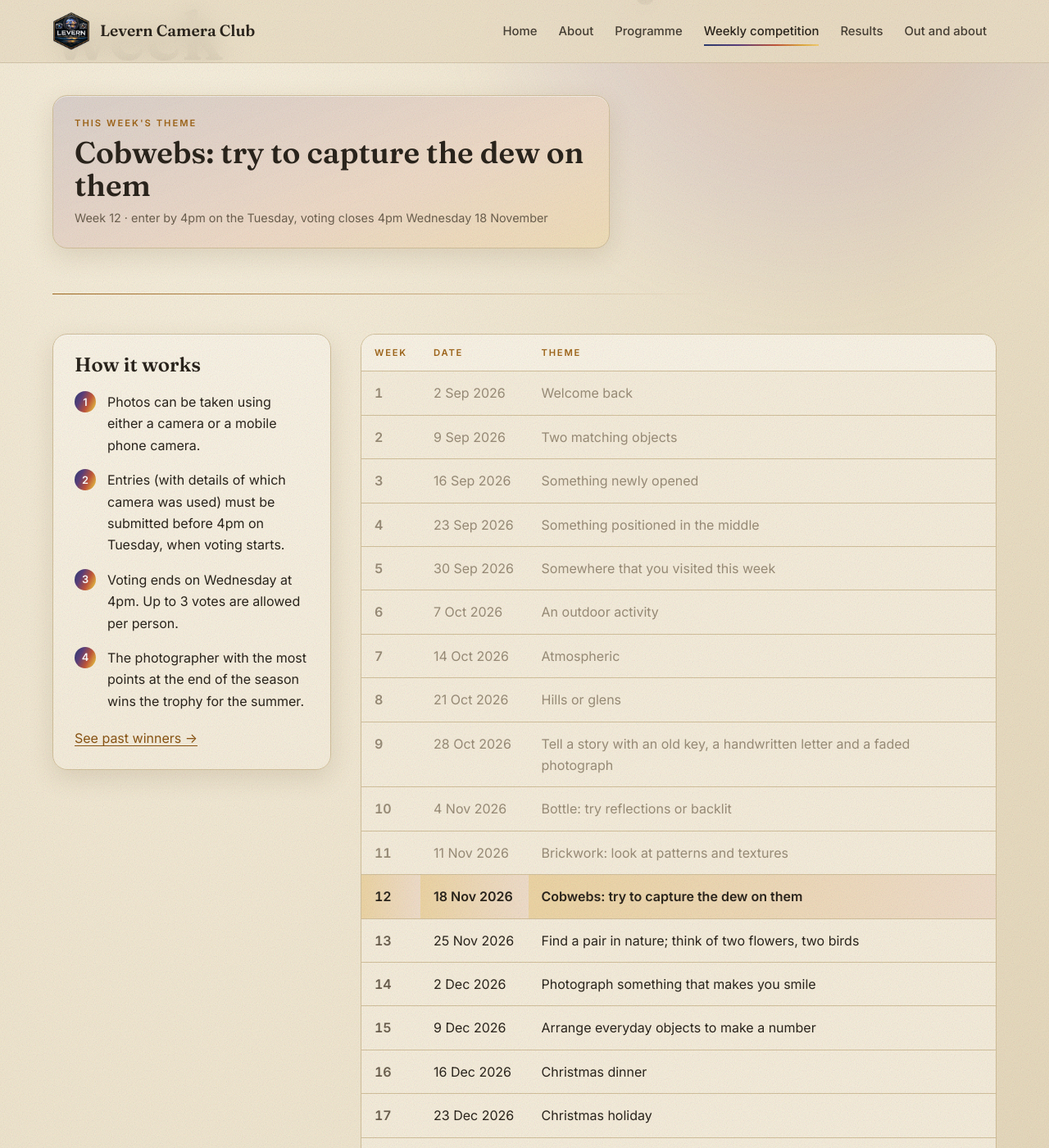
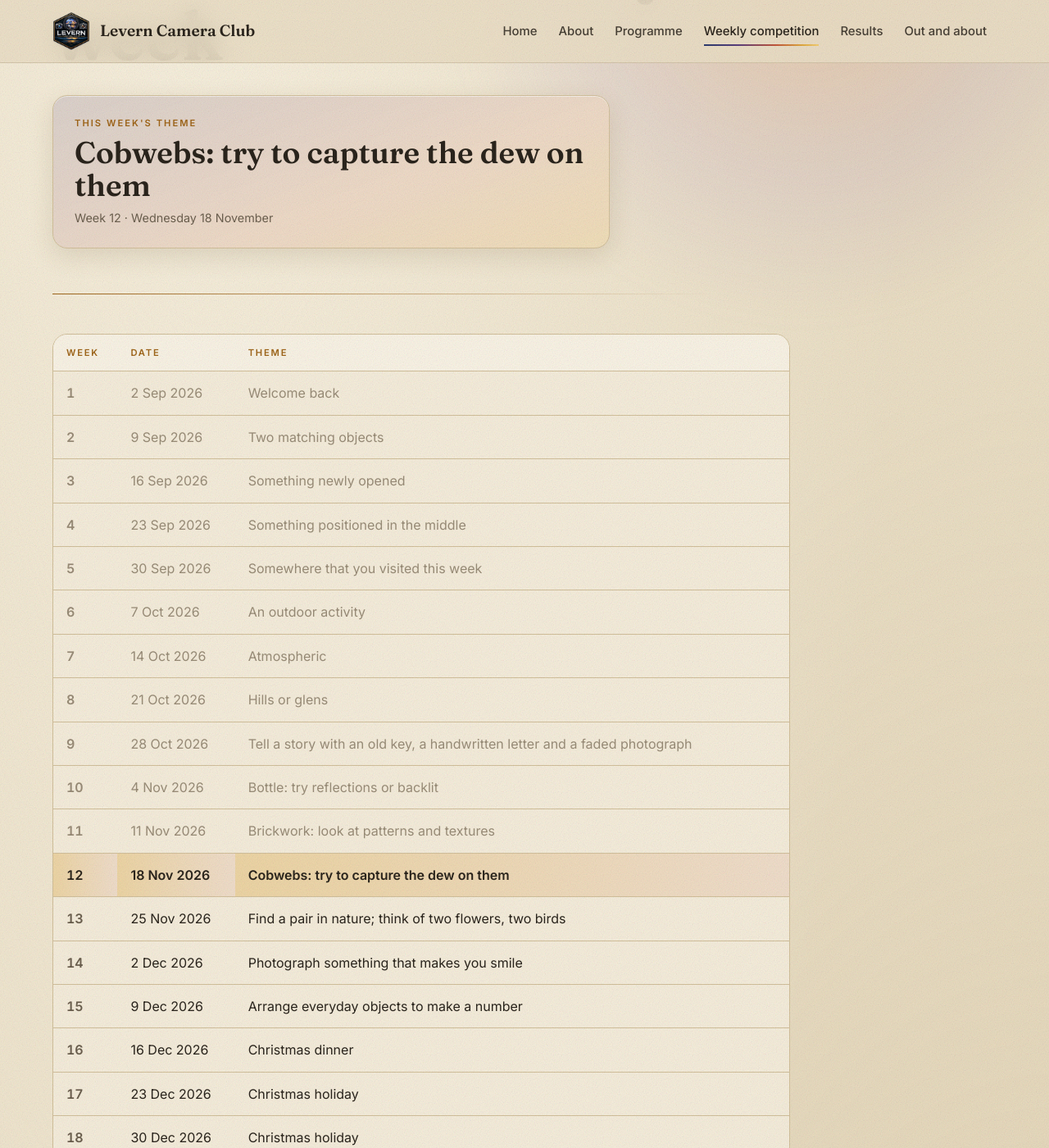
Before and after one commit to grantfitfuel/levern-camera-club, a Jekyll site: the page built from weekly-competition.html, in a window 1280 px wide and 1400 px high, scrolled down 306 px. Shown: the whole window at 82% size. Built offline with Jekyll 4.4.1, drawn with Linux system fonts in a browser that asks for light colours.

Commit message:
Weekly competition: keep the themes list, remove entry rules
Co-Authored-By: Claude Opus 5.5 <noreply@anthropic.com>
Claude-Session: https://claude.ai/code/session_012PBygZKZRm7fLhazHccoH4

```diff
--- a/assets/css/style.css
+++ b/assets/css/style.css
@@ -246,6 +246,8 @@ h1 em, h2 em, .statement em, .footer-name em {
 .rules li { position: relative; padding-left: 40px; margin-bottom: 1em; counter-increment: r; }
 .rules li::before { content: counter(r); position: absolute; left: 0; top: 0; width: 26px; height: 26px; border-radius: 50%; background: var(--sunset); color: #fff; font-weight: 700; font-size: .8rem; display: grid; place-items: center; }
 @media (max-width: 880px) { .two-col { grid-template-columns: 1fr; } .rules { position: static; } }
+.themes-wrap { margin-top: 48px; margin-bottom: 110px; }
+.themes-wrap .themes { max-width: 900px; }
 .themes { width: 100%; border-collapse: separate; border-spacing: 0; background: var(--surface); border: 1px solid var(--line); border-radius: var(--radius); overflow: hidden; }
 .themes th, .themes td { text-align: left; padding: 13px 16px; border-bottom: 1px solid var(--line); vertical-align: top; }
 .themes tr:last-child td { border-bottom: 0; }
--- a/assets/js/site.js
+++ b/assets/js/site.js
@@ -74,7 +74,7 @@
     if (!weekly) return;
     card.querySelector('[data-theme]').textContent = weekly.theme;
     var when = card.querySelector('[data-when]');
-    if (when) when.textContent = 'Week ' + weekly.week + ' · enter by 4pm on the Tuesday, voting closes 4pm ' + niceDate(String(weekly.date).slice(0, 10));
+    if (when) when.textContent = 'Week ' + weekly.week + ' · ' + niceDate(String(weekly.date).slice(0, 10));
     card.hidden = false;
   });
 
--- a/index.html
+++ b/index.html
@@ -70,7 +70,7 @@ body_class: home
   <div class="card info info-accent reveal" data-this-week hidden>
     <p class="label">This week's theme</p>
     <p class="big" data-theme></p>
-    <p><a href="{{ '/weekly-competition/' | relative_url }}">How to enter →</a></p>
+    <p><a href="{{ '/weekly-competition/' | relative_url }}">See all the themes →</a></p>
   </div>
 </section>
 
--- a/weekly-competition.html
+++ b/weekly-competition.html
@@ -15,18 +15,7 @@ permalink: /weekly-competition/
   </div>
 </section>
 
-<div class="wrap two-col">
-  <aside class="rules card">
-    <h2>How it works</h2>
-    <ul>
-      {% assign lines = w.rules | split: "
-" %}
-      {% for line in lines %}<li>{{ line }}</li>{% endfor %}
-    </ul>
-    <p><a href="{{ '/results/' | relative_url }}">See past winners →</a></p>
-  </aside>
-
-  <div>
+<div class="wrap themes-wrap">
     <h2 class="sr-only">All themes</h2>
     <table class="themes" data-dated-list>
       <thead><tr><th>Week</th><th>Date</th><th>Theme</th></tr></thead>
@@ -40,7 +29,6 @@ permalink: /weekly-competition/
       {% endfor %}
       </tbody>
     </table>
-  </div>
 </div>
 
 <script type="application/json" id="weekly-data">{{ w.weeks | jsonify }}</script>
```
